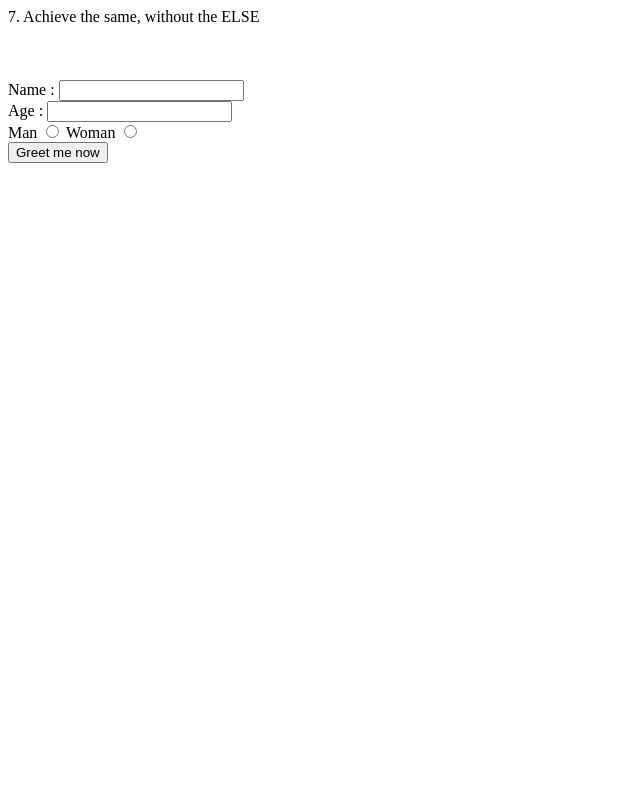
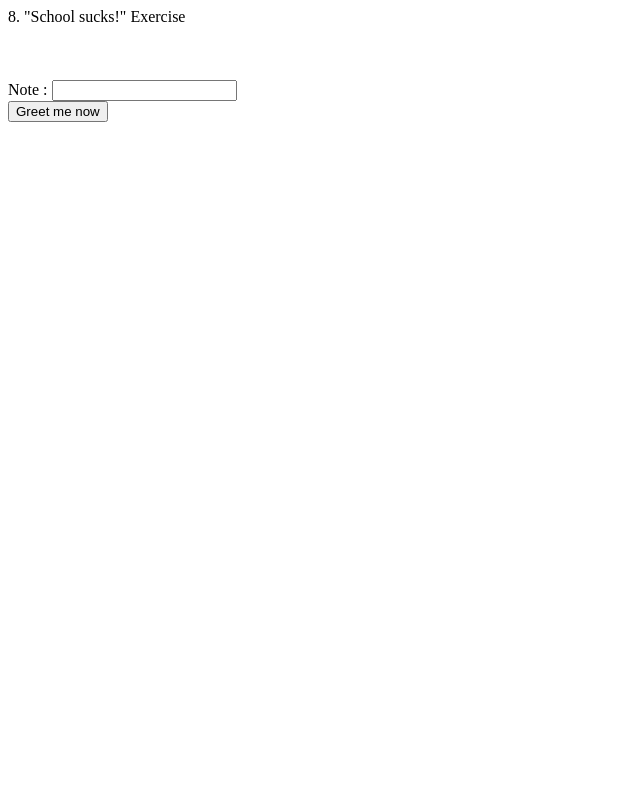
Before and after one commit to Carole-GRD/PHP, a PHP site: page / in a window 1280 px wide. Shown: the whole page, without its empty margins (0-640 px from the left). Run offline with PHP 8.4, Linux system fonts and the light colour scheme.

Commit message:
conditions exo_8

```diff
--- a/phpFundamentals/condition/conditions.php
+++ b/phpFundamentals/condition/conditions.php
@@ -31,10 +31,13 @@
             // require 'exos/exo_5.php';
             // echo "<br>";
 
-            // require 'exos/exo_6.php';
+            //require 'exos/exo_6.php';
+            //echo "<br>";
+
+            // require 'exos/exo_7.php';
             // echo "<br>";
 
-            require 'exos/exo_7.php';
+            require 'exos/exo_8.php';
             echo "<br>";
         ?>
     </body>
--- a/phpFundamentals/condition/exos/exo_7.php
+++ b/phpFundamentals/condition/exos/exo_7.php
@@ -12,9 +12,9 @@
         $gender = $_GET['gender'];
         $age = $_GET['age'];
 
-        $display = 'Sorry you don\'t fit the criteria, ' . $name . '.';
-        if ( ($gender === 'woman') AND (($age > 20) AND ($age <= 40)) ) $display = 'Welcome to the team ' . $name . ' !';
-        echo $display;
+        $message = 'Sorry you don\'t fit the criteria, ' . $name . '.';
+        if ( ($gender === 'woman') AND (($age > 20) AND ($age <= 40)) ) $message = 'Welcome to the team ' . $name . ' !';
+        echo $message;
     }
 
     echo "<br><br>";
--- /dev/null
+++ b/phpFundamentals/condition/exos/exo_8.php
@@ -0,0 +1,38 @@
+
+<!-- https://www.php.net/manual/fr/control-structures.alternative-syntax.php -->
+
+
+<?php
+    echo'8. "School sucks!" Exercise';
+    echo "<br><br>";
+
+    if (isset($_GET['note'])) {
+
+        $note = $_GET['note'];
+
+        if ($note < 0 OR $note > 20): $message = 'Note invalid';
+        elseif ($note <= 4): $message = 'This work is really bad. What a dumb kid !';
+        elseif ($note <= 9): $message = 'This is not sufficient. More studying is required.';
+        elseif ($note == 10): $message = 'Barely enough !';
+        elseif ($note == 11 OR $note == 12 OR $note == 13 OR $note == 14): $message = 'Not bad !';
+        elseif ($note == 15 OR $note == 16 OR $note == 17 OR $note == 18): $message = 'Bravo, bravissimo !';
+        elseif ($note == 19 OR $note == 20): $message = 'Too good to be true : confront the cheater !';
+        endif;
+
+        echo $message;
+    }
+
+    echo "<br><br>";
+
+?>
+
+
+<form method="get" action="">
+    <div>
+        <label for="note">Note :</label>
+        <input type="number" name="note">
+    </div>
+    <input type="submit" name="submit" value="Greet me now">
+</form>
+
+<?php echo "<br><br>"; ?>
```
